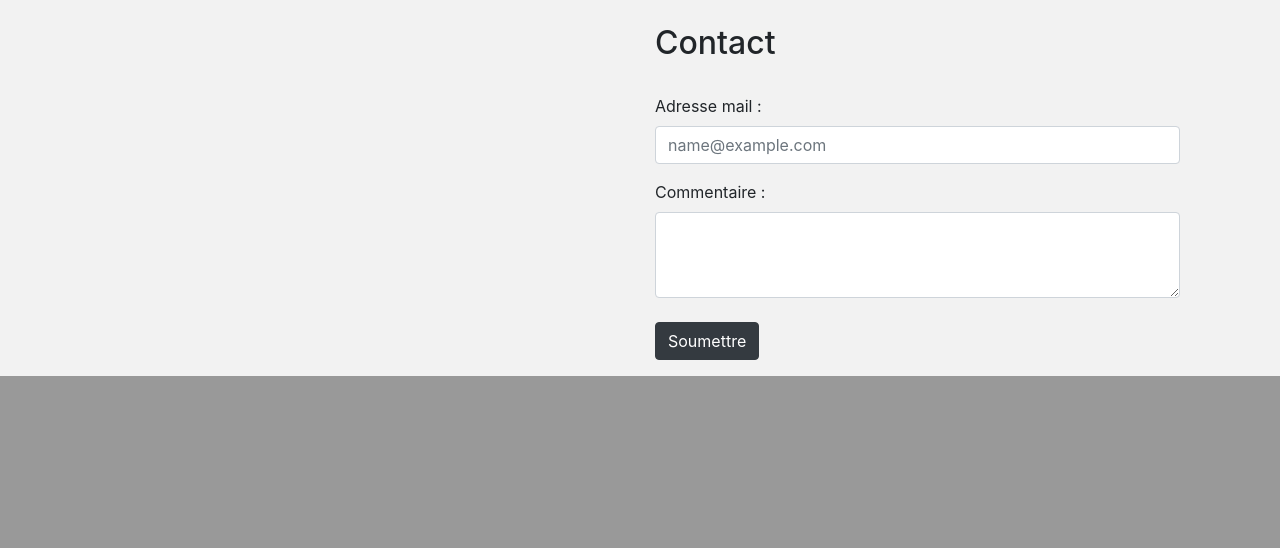
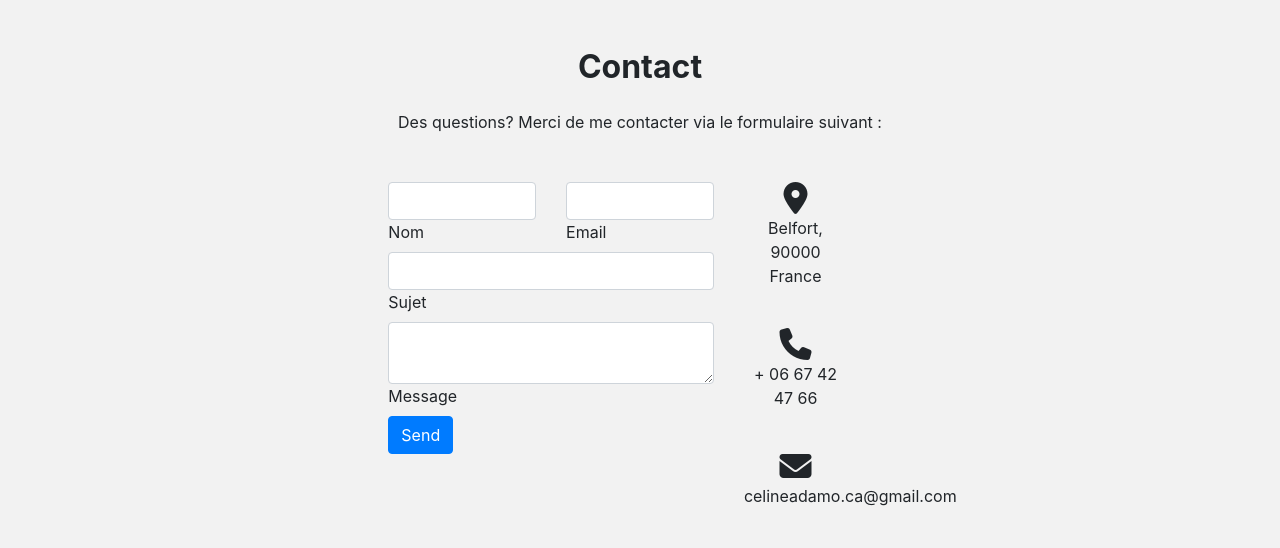
Before and after one commit to celine-adamo/Portfolio, a PHP site: page / in a window 1280 px wide. Shown: the part 1952-2500 px from the top of the page. Before the commit the page ends 2328 px from the top, so only its background shows below. Run offline with PHP 8.4, Linux system fonts and the light colour scheme; style sheets or scripts are compiled from the project's sources; some libraries are stand-ins or nearby versions.

Commit message:
Add files via upload

```diff
--- a/footer.php
+++ b/footer.php
@@ -26,23 +26,70 @@
 </section>
 <br>
 
-<footer class="container">
-  <div class="row-flex col-lg-6 offset-6">
-    <form>
-    <h2>Contact</h2>
-    <br>
-      <div class="form-group">
-        <label for="exampleFormControlInput1">Adresse mail :</label>
-        <input type="email" class="form-control" id="exampleFormControlInput1" placeholder="name@example.com">
+
+<section class="container col-5">
+  <div  class="mb-4">
+    <h2 class="h1-responsive font-weight-bold text-center my-4">Contact</h2>
+    <p class="text-center w-responsive mx-auto mb-5">Des questions? Merci de me contacter via le formulaire suivant :</p>
+    <div class="row">
+      <div class="col-md-8 mb-md-0 mb-5">
+        <form id="contact-form" name="contact-form" action="mail.php" method="POST">
+          <div class="row">
+            <div class="col-md-6">
+              <div class="md-form mb-0">
+                <input type="text" id="name" name="name" class="form-control">
+                <label for="name" class="">Nom</label>
+              </div>
+            </div>
+            <div class="col-md-6">
+              <div class="md-form mb-0">
+                <input type="text" id="email" name="email" class="form-control">
+                <label for="email" class="">Email</label>
+              </div>
+            </div>
+          </div>
+          <div class="row">
+            <div class="col-md-12">
+              <div class="md-form mb-0">
+                <input type="text" id="subject" name="subject" class="form-control">
+                <label for="subject" class="">Sujet</label>
+              </div>
+            </div>
+          </div>
+          <div class="row">
+            <div class="col-md-12">
+              <div class="md-form">
+                <textarea type="text" id="message" name="message" rows="2" class="form-control md-textarea"></textarea>
+                <label for="message">Message</label>
+              </div>
+            </div>
+          </div>
+        </form>
+        <div class="text-center text-md-left">
+          <a class="btn btn-primary" onclick="document.getElementById('contact-form').submit();">Send</a>
+        </div>
+        <div class="status"></div>
       </div>
-      <div class="form-group">
-        <label for="exampleFormControlTextarea1">Commentaire :</label>
-        <textarea class="form-control" id="exampleFormControlTextarea1" rows="3"></textarea>
-        <br>
-        <button type="button" class="btn btn-dark">Soumettre</button>
+      <div class="col-md-3 text-center">
+        <ul class="list-unstyled mb-0">
+          <li><i class="fas fa-map-marker-alt fa-2x"></i>
+            <p>Belfort, 90000 France</p>
+          </li>
+          <li><i class="fas fa-phone mt-4 fa-2x"></i>
+            <p>+ 06 67 42 47 66</p>
+          </li>
+          <li><i class="fas fa-envelope mt-4 fa-2x"></i>
+            <p>celineadamo.ca@gmail.com</p>
+          </li>
+        </ul>
       </div>
+    </div>
   </div>
-  </form>
+</section>
+
+
+<footer>
+
 </footer>
 
 
```
